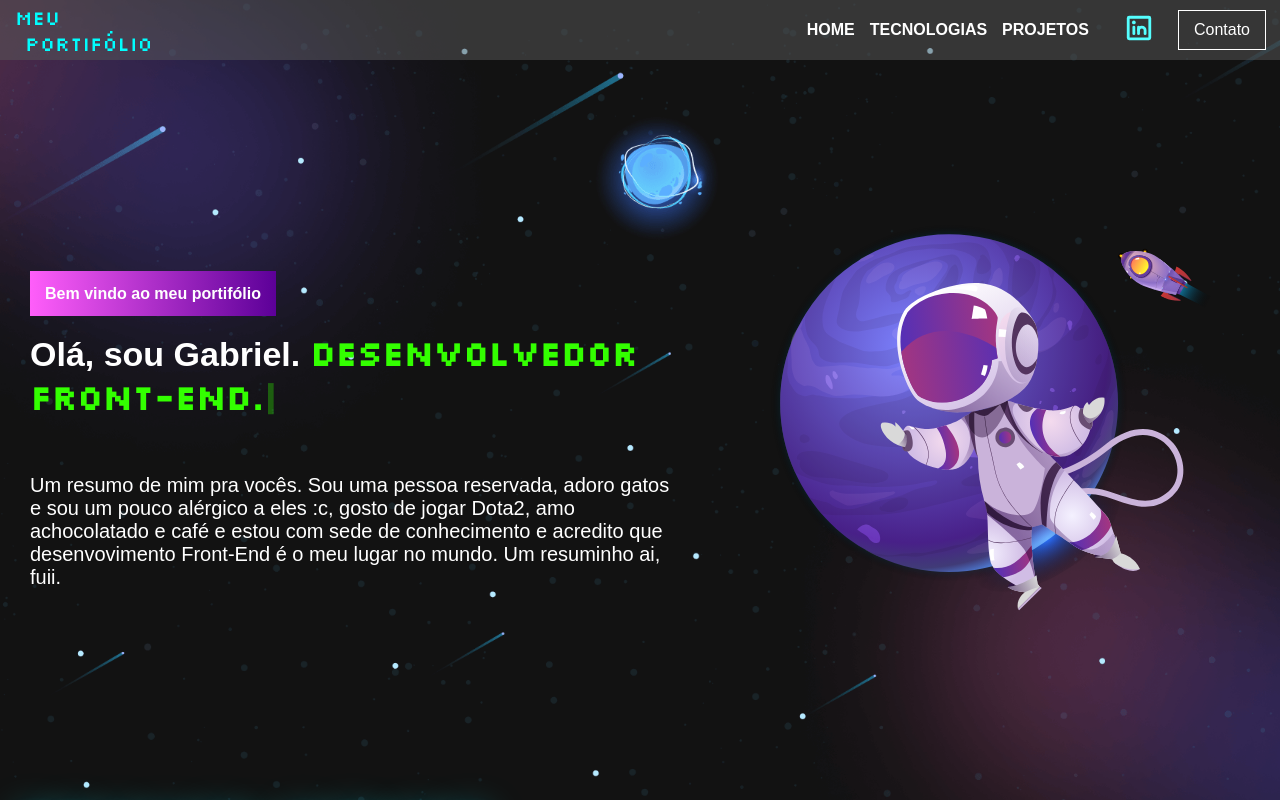
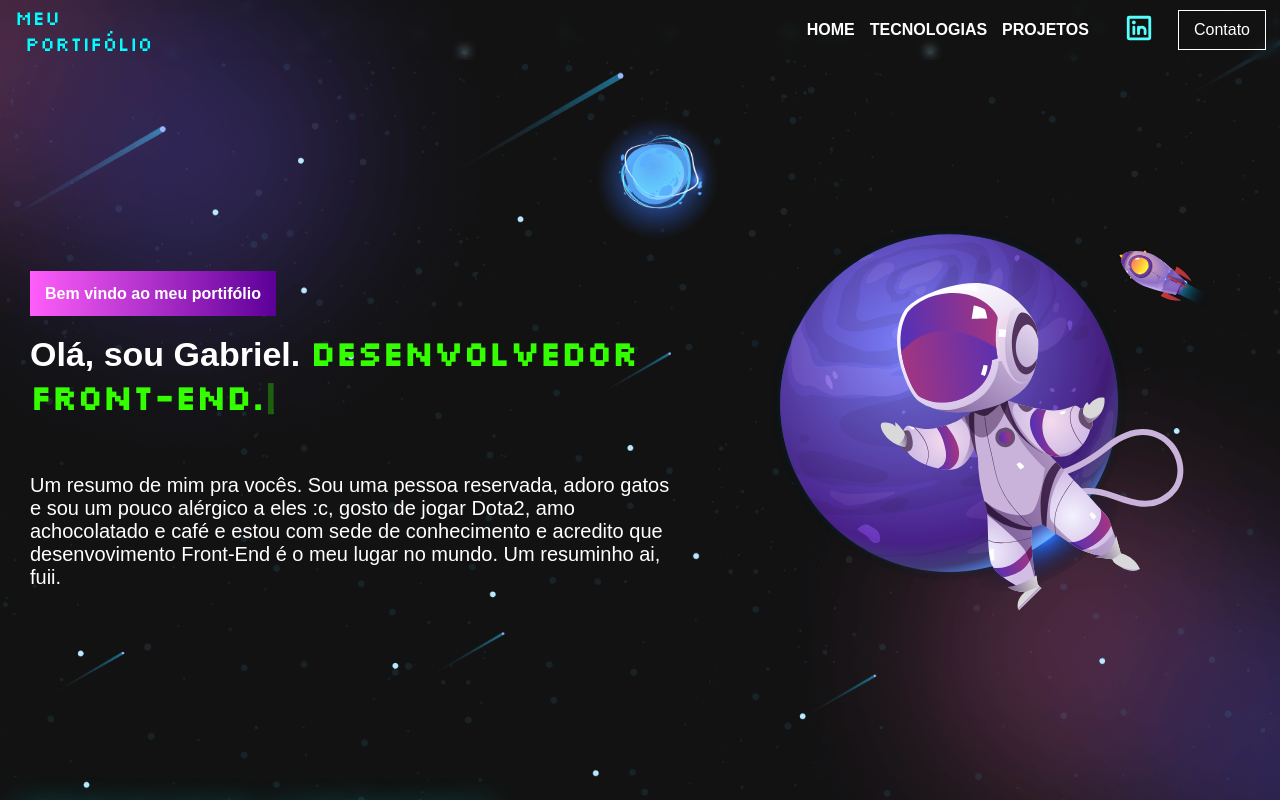
Before and after one commit to Cast01/meuPortifolio, a React (Vite) app: page / in a window 1280 px wide. Shown: the top 800 px of the page. Built offline with nearby package versions, Linux system fonts and the light colour scheme.

Commit message:
UPDATE(add new project)

```diff
--- a/src/components/Header/headerStyle.ts
+++ b/src/components/Header/headerStyle.ts
@@ -5,7 +5,7 @@ interface HeaderContainerTypes {
 }
 
 export const HeaderContainer = styled.header`
-    background: ${({scrolled}: HeaderContainerTypes) => scrolled > 0 ? "rgba(91, 91, 91, .6)" : "rgba(91, 91, 91, .5)"};
+    ${({scrolled}: HeaderContainerTypes) => scrolled > 0 ? "background:rgba(91, 91, 91, .6);" : "backdrop-filter:blur(5px);"}
     width: 100%;
     height: 60px;
     padding: 15px;
```
